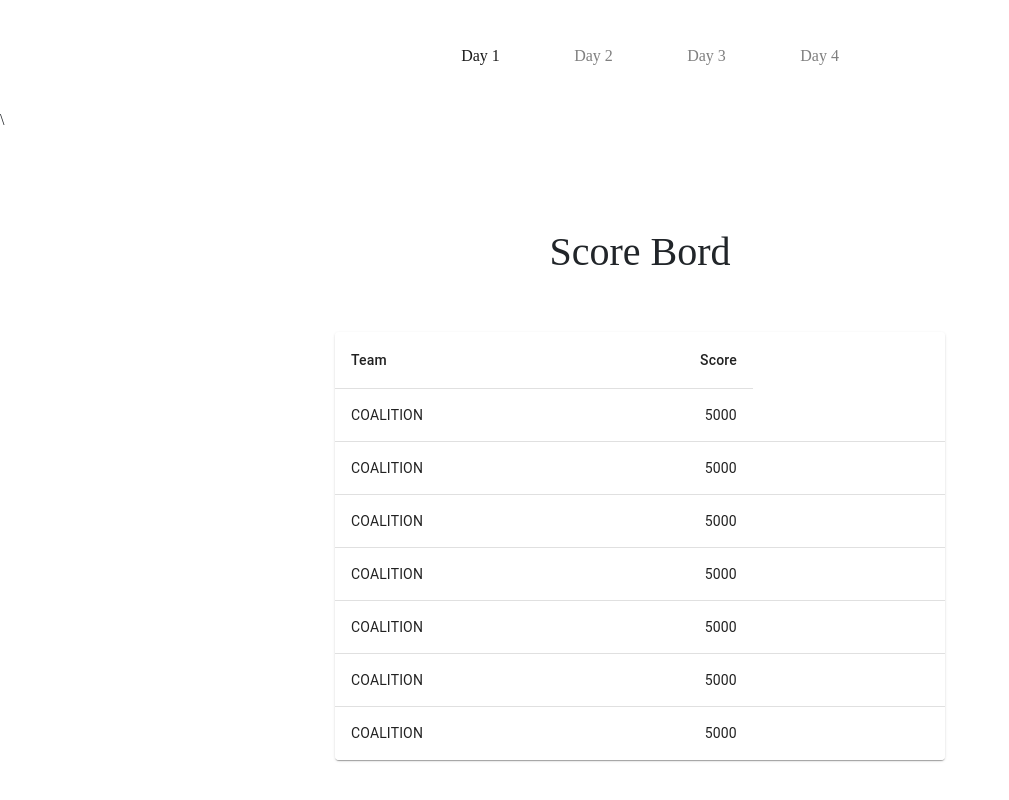
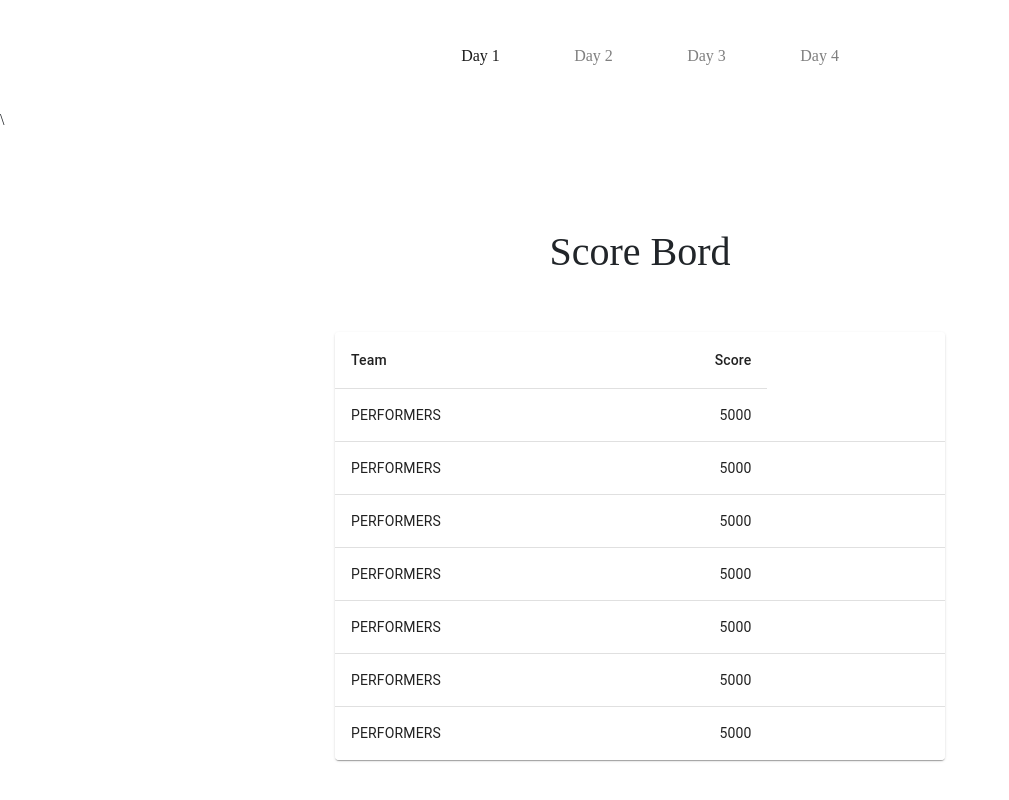
Before and after one commit to AbinJose2002/Coalition, a React (Vite) app: page / in a window 1280 px wide. Shown: the part 1604-2404 px from the top of the page, without its empty margins (0-1009 px from the left). Built offline with nearby package versions, Linux system fonts and the light colour scheme; a web font is replaced by a local one.

Commit message:
Perforemer

```diff
--- a/src/components/Score.jsx
+++ b/src/components/Score.jsx
@@ -18,13 +18,13 @@ function createData(
   }
 
   const rows = [
-    createData('COALITION', 5000),
-    createData('COALITION', 5000),
-    createData('COALITION', 5000),
-    createData('COALITION', 5000),
-    createData('COALITION', 5000),
-    createData('COALITION', 5000),
-    createData('COALITION', 5000)
+    createData('PERFORMERS', 5000),
+    createData('PERFORMERS', 5000),
+    createData('PERFORMERS', 5000),
+    createData('PERFORMERS', 5000),
+    createData('PERFORMERS', 5000),
+    createData('PERFORMERS', 5000),
+    createData('PERFORMERS', 5000)
   ];
 
   export default function Score() {
```
